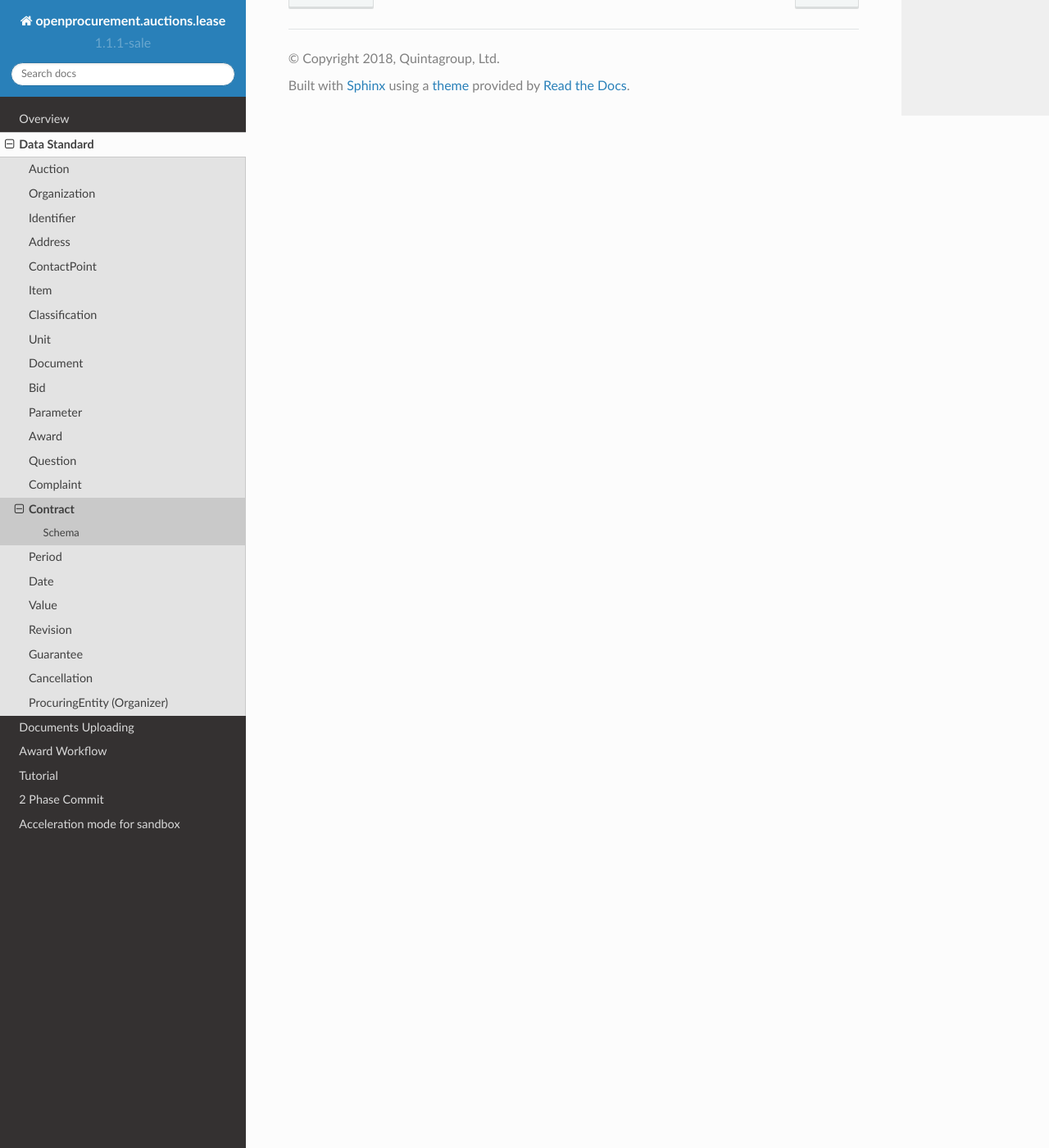
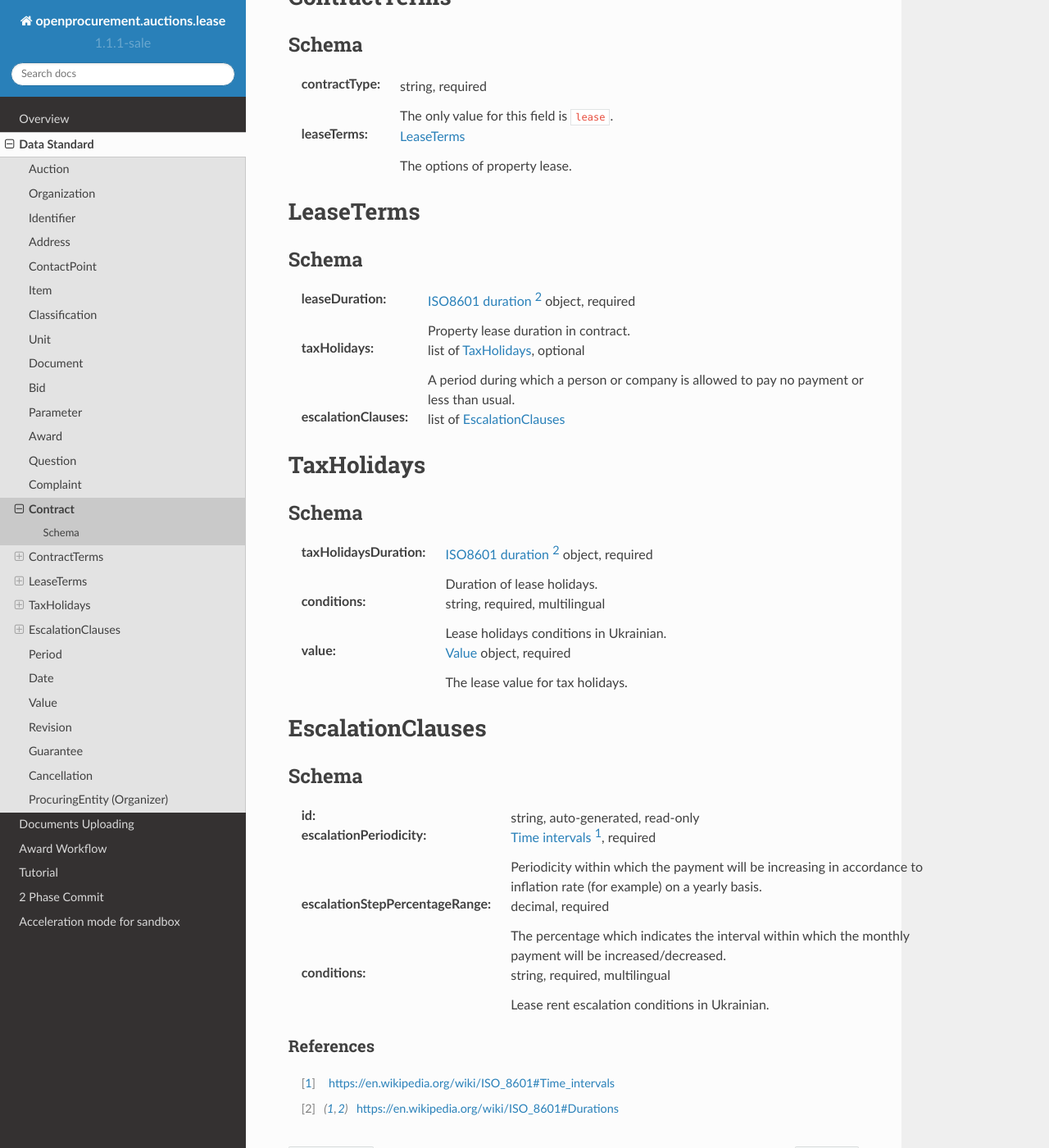
Before and after one commit to raccoongang/openprocurement.auctions.lease, a Sphinx documentation site: the page built from docs/source/standard/contract.rst, in a window 1280 px wide and 1400 px high, scrolled down 1408 px. Shown: the whole window at 82% size. Built offline with Sphinx 7.4.7 and the Read the Docs theme 2.0.0, drawn with Linux system fonts in a browser that asks for light colours.

Commit message:
data standart up

```diff
--- a/docs/source/standard/contract.rst
+++ b/docs/source/standard/contract.rst
@@ -1,7 +1,7 @@
 .. . Kicking page rebuild 2014-10-30 17:00:08
 .. include:: defs.hrst
 
-.. index:: Contract
+.. index:: Contract, ContractTerms, LeaseTerms, TaxHolidays, EscalationClauses
 .. _Contract:
 
 Contract
@@ -20,7 +20,7 @@ Schema
     string, required
 
     |ocdsDescription|
-    The `Award.id` against which this contract is being issued.
+    The ``Award.id`` against which this contract is being issued.
 
 :contractID:
        string, auto-generated, read-only
@@ -41,7 +41,7 @@ Schema
     Contract description
 
 :value:
-    `Value` object, auto-generated, read-only
+    :ref:`Value` object, auto-generated, read-only
 
     |ocdsDescription|
     The total value of this contract.
@@ -94,3 +94,101 @@ Schema
 
     |ocdsDescription|
     All documents and attachments related to the contract, including any notices.
+
+.. _ContractTerms:
+
+ContractTerms
+=============
+
+Schema
+------
+
+:contractType:
+    string, required
+
+    The only value for this field is ``lease``.
+
+:leaseTerms:
+    :ref:`LeaseTerms`
+
+    The options of property lease.
+
+.. _LeaseTerms:
+
+LeaseTerms
+==========
+
+Schema
+------
+
+:leaseDuration:
+    `ISO8601 duration`_ object, required
+
+    Property lease duration in contract.
+
+:taxHolidays:
+    list of :ref:`TaxHolidays`, optional
+
+    A period during which a person or company is allowed to pay no payment or less than usual.
+
+:escalationClauses:
+    list of :ref:`EscalationClauses`
+
+.. _TaxHolidays:
+
+TaxHolidays
+===========
+
+Schema
+------
+
+:taxHolidaysDuration:
+    `ISO8601 duration`_ object, required
+
+    Duration of lease holidays.
+
+:conditions:
+    string, required, multilingual
+
+    Lease holidays conditions in Ukrainian.
+
+:value:
+    :ref:`Value` object, required
+
+    The lease value for tax holidays.
+
+.. _EscalationClauses:
+
+EscalationClauses
+=================
+
+Schema
+------
+
+:id:
+    string, auto-generated, read-only
+
+:escalationPeriodicity:
+    `Time intervals`_, required
+
+    Periodicity within which the payment will be increasing in accordance to inflation rate (for example) on a yearly basis.
+
+:escalationStepPercentageRange:
+    decimal, required
+
+    The percentage which indicates the interval within which the monthly payment will be increased/decreased.
+
+:conditions:
+    string, required, multilingual
+
+    Lease rent escalation conditions in Ukrainian.
+
+**********
+References
+**********
+
+.. target-notes::
+
+.. _`Time intervals`: https://en.wikipedia.org/wiki/ISO_8601#Time_intervals
+
+.. _`ISO8601 duration`: https://en.wikipedia.org/wiki/ISO_8601#Durations
```
